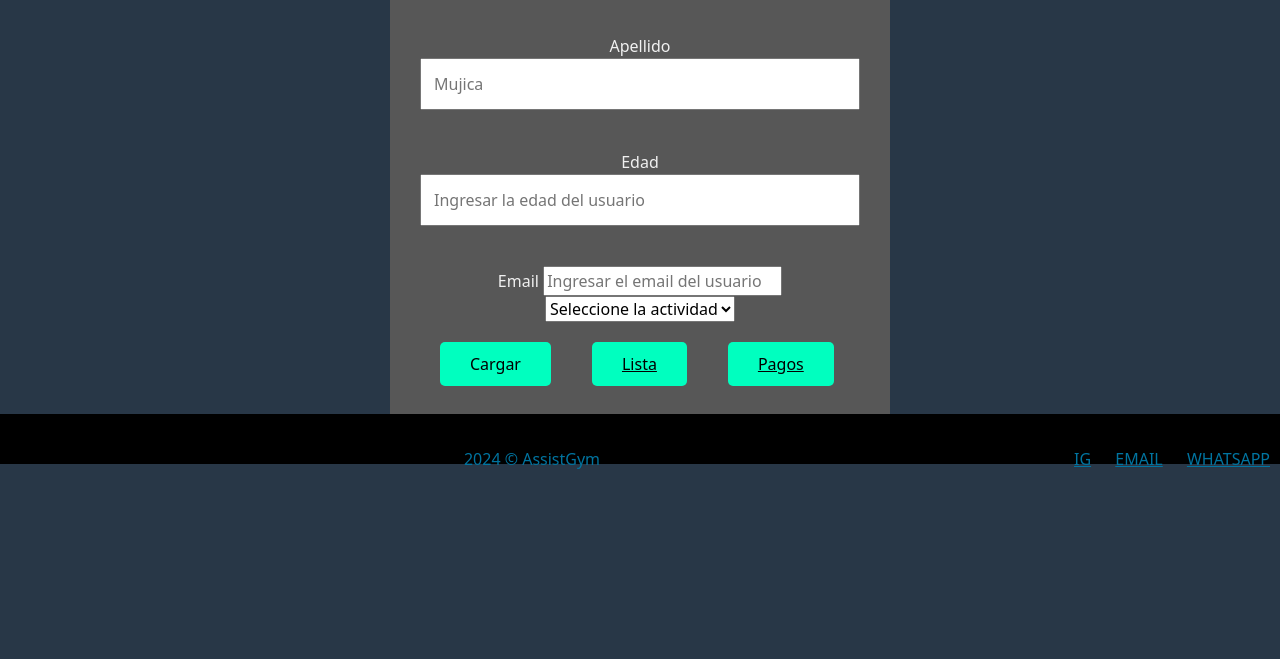
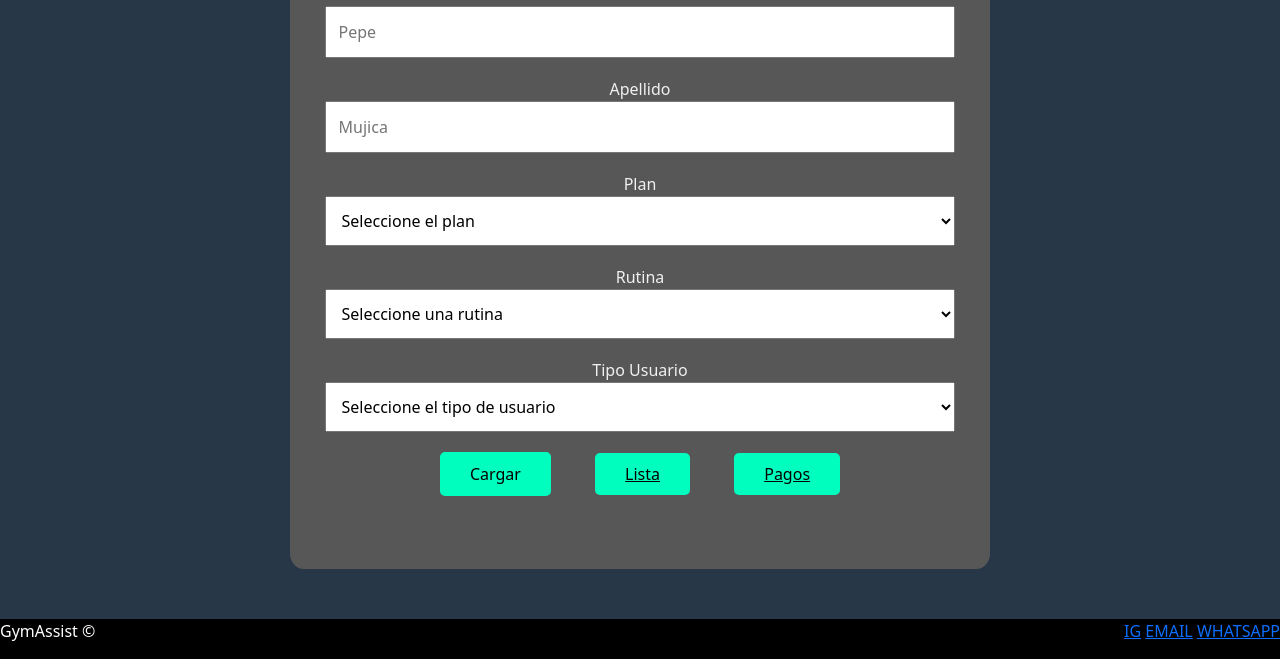
Before and after one commit to MarDanCab27/MarDanCab27.github.io, a plain HTML site: page ambUsurios.html in a window 1280 px wide. Shown: the part 336-995 px from the top of the page. Before the commit the page ends 820 px from the top, so only its background shows below. Drawn offline with nearby package versions, Linux system fonts and the light colour scheme.

Commit message:
acomode el footer y actualice el ambUsurios

```diff
--- a/Style/AmbStyle.css
+++ b/Style/AmbStyle.css
@@ -8,11 +8,12 @@ body{
 }
 
 .form-cont {
-  max-width: 500px;
+  width: 85%;
+  max-width: 700px;
   margin: 0 auto;
   background-color: #575757;
-  padding: 30px;
-  border-radius: 5px;
+  padding: 2.7%;
+  border-radius: 2%;
   text-align: center;
 }
 
@@ -52,10 +53,6 @@ body{
     margin: 10px;
   }
 
-.col-12 {
-  display: flex;
-  gap: 1px;
-}
 
 .boton-lista {
   display: flex;
--- a/Style/FormABM.css
+++ b/Style/FormABM.css
@@ -1,9 +1,10 @@
 .FormAmbUsuarios{
-    margin-top: 5%;
+    margin-top: 6%;
+    padding-bottom: 7%;
   }
 
-.abm_nombre, .abm_apellido, .abm_edad, .abm_mail{
-    margin-bottom: 40px;
+.abm_nombre, .abm_apellido, .abm_plan, .abm_mail, .abm_rutina, .abm_tipo{
+    margin-bottom: 3%;
   }
 
 .formulario-input {
--- a/Style/Style.css
+++ b/Style/Style.css
@@ -161,3 +161,11 @@ html, body {
   border-style: outset;
   border: 5px solid;
 }
+footer{
+  position: absolute;
+  bottom: 0;
+  width: 100%;
+  height: 40px;
+  background-color: black;
+  color: white;
+}
--- a/ambUsurios.html
+++ b/ambUsurios.html
@@ -67,6 +67,10 @@
     <h1 class="h1-abm">Agregar un nuevo usuario</h1>
       <form id="formulario-usuarios">
 
+        <div class="abm_nombre" id="grupo-dni">
+          <label for="dni" class="abm-label">DNI usuario</label>
+          <input type="text" id="numDni" name="dni" class="formulario-input" required placeholder="99999999">
+        </div>
         <div class="abm_nombre" id="grupo-nombre">
           <label for="nombre" class="abm-label">Nombre Usuario</label>
           <input type="text" id="usuario" name="nombre" class="formulario-input" required placeholder="Pepe ">
@@ -77,20 +81,30 @@
           <input type="text" id="apellido" name="apellido" class="formulario-input" required placeholder="Mujica">
         </div>
 
-        <div class="abm_edad">
-          <label for="edad">Edad</label>
-          <input type="text" id="edad" name="edad" id="edad" class="formulario-input" required placeholder="Ingresar la edad del usuario">
+        <div class="abm_plan">
+          <label for="tipo">Plan</label>
+          <select name="tipo" id="tipo" class="formulario-input" required>
+            <option value="" disabled selected>Seleccione el plan</option>
+            <option value="Usuario"> Usuario </option>
+            <option value="Admin">Admin</option>
+          </select>
         </div>
-        <div class="abmcampos">
-          <label for="email">Email</label>
-          <input type="email" id="email" name="email" required placeholder="Ingresar el email del usuario">
+
+        <div class="abm_rutina">
+          <label for="rutina">Rutina</label>
+          <select name="rutina" id="rutina" class="formulario-input" required>
+            <option value="" disabled selected>Seleccione una rutina</option>
+            <option value="Usuario"> Usuario </option>
+            <option value="Admin">Admin</option>
+          </select>
         </div>
-        <div class="abmcampos">
-        <select name="actividad" id="actividad" required>
-        <option value="" disabled selected> Seleccione la actividad </option>
-        <option value="Musculación"> Musculación </option>
-        <option value="Crossfit">Crossfit</option>
-        <option value="Spinning">Spinning</option>
+
+        <div class="abm_tipo">
+          <label for="tipo">Tipo Usuario</label>
+          <select name="tipo" id="tipo" class="formulario-input" required>
+            <option value="" disabled selected>Seleccione el tipo de usuario</option>
+            <option value="Usuario"> Usuario </option>
+            <option value="Admin">Admin</option>
           </select>
           <div class="col-12">
             <button class="botoncarga" type="submit">Cargar</button>
@@ -104,14 +118,16 @@
 
 
  <!--/*footer*/-->
- <div id="pie">
-  2024 &copy; AssistGym
+ <footer>
+    GymAssist &copy;
     <div class="items">
       <a href="">IG</a>
       <a href="">EMAIL</a>
       <a href="">WHATSAPP</a>
     </div>
-</div>
+
+</footer>
+
 
 <script src="js/validacion.js"></script>
 <script src="https://cdn.jsdelivr.net/npm/bootstrap@5.3.3/dist/js/bootstrap.bundle.min.js" integrity="sha384-YvpcrYf0tY3lHB60NNkmXc5s9fDVZLESaAA55NDzOxhy9GkcIdslK1eN7N6jIeHz" crossorigin="anonymous"></script>
```
Lines whose indentation alone changed are shown as unchanged.
